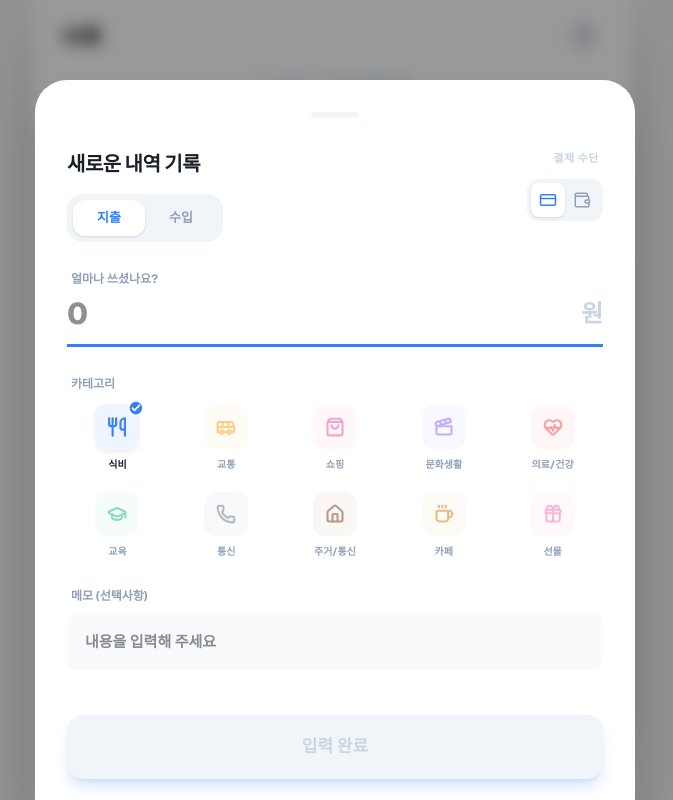
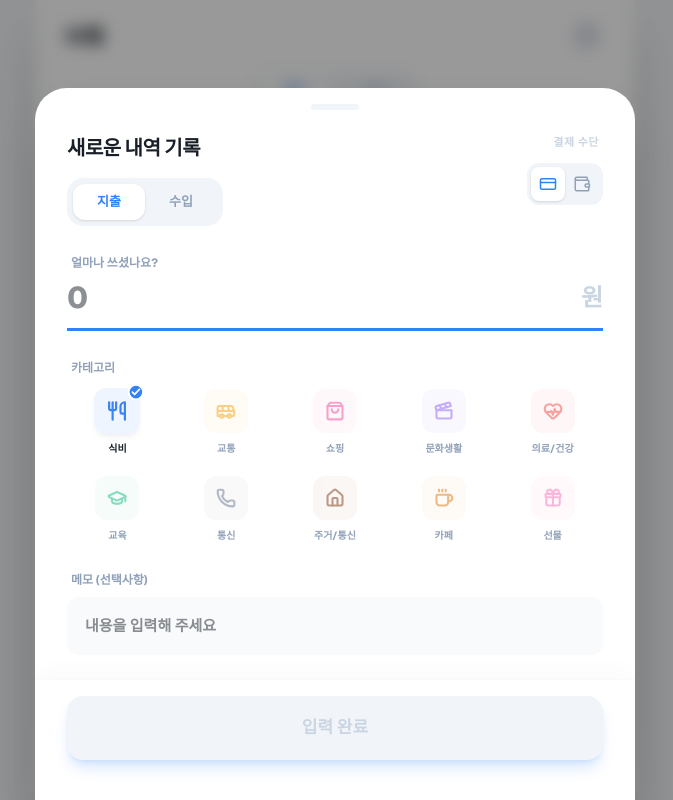
Before and after one commit to zinny22/wealthfolio, a Next.js app: page / in a window 1280 px wide. Both pictures are taken after a click on the button 888 px from the left and 660 px from the top of the page. Shown: the top 800 px of the page, without its empty margins (305-978 px from the left). Built offline with nearby package versions, Linux system fonts and the light colour scheme.

Commit message:
fix: 바텀시트 가로 스크롤 제거

```diff
--- a/src/app/globals.css
+++ b/src/app/globals.css
@@ -1,7 +1,7 @@
 @import "tailwindcss";
 
 html {
-  scrollbar-gutter: stable;
+  /* scrollbar-gutter: stable 제거 - 모바일에서 레이아웃 넘침 원인이 될 수 있음 */
 }
 
 :root {
@@ -35,7 +35,6 @@ body {
   font-family: var(--font-sans), system-ui, sans-serif;
   overflow-x: hidden;
   -webkit-font-smoothing: antialiased;
-  scrollbar-gutter: stable;
 }
 
 /* 모바일 앱 느낌을 위한 스크롤바 커스텀 (데스크탑에서도 깔끔하게 보이도록) */
--- a/src/components/household/EntryBottomSheet.tsx
+++ b/src/components/household/EntryBottomSheet.tsx
@@ -116,18 +116,19 @@ export default function EntryBottomSheet({
               animate={{ y: 0 }}
               exit={{ y: "100%" }}
               transition={{ type: "spring", damping: 25, stiffness: 300 }}
-              className="fixed bottom-0 left-1/2 -translate-x-1/2 w-full max-w-[600px] bg-white dark:bg-slate-900 rounded-t-4xl p-8 pb-12 z-70 shadow-2xl shadow-black/20 max-h-[90vh] overflow-y-auto"
+              className="fixed bottom-0 left-0 right-0 mx-auto w-full max-w-[600px] bg-white dark:bg-slate-900 rounded-t-4xl z-70 shadow-2xl shadow-black/20 max-h-[92vh] flex flex-col overflow-x-hidden"
             >
-              <div className="w-12 h-1.5 bg-slate-100 dark:bg-slate-800 rounded-full mx-auto mb-8 shrink-0" />
+              <div className="w-12 h-1.5 bg-slate-100 dark:bg-slate-800 rounded-full mx-auto my-4 shrink-0" />
 
-              <div className="flex flex-col gap-7 pb-4">
+              <div className="flex-1 overflow-y-auto px-8 pb-4 no-scrollbar">
+                <div className="flex flex-col gap-7 py-2">
                 {/* 1. Header & Type Selector */}
-                <div className="flex justify-between items-start">
-                  <div className="space-y-4">
-                    <h3 className="text-xl font-extrabold tracking-tight">
+                <div className="flex flex-col sm:flex-row justify-between items-start gap-6">
+                  <div className="space-y-4 w-full sm:w-auto">
+                    <h3 className="text-xl font-extrabold tracking-tight truncate">
                       {mode === "edit" ? "내역 수정하기" : "새로운 내역 기록"}
                     </h3>
-                    <div className="flex bg-slate-100 dark:bg-slate-800 p-1.5 rounded-2xl w-fit">
+                    <div className="flex bg-slate-100 dark:bg-slate-800 p-1.5 rounded-2xl w-full sm:w-fit">
                       <button
                         onClick={() => { setType("expense"); setCategory("식비"); }}
                         className={`px-6 py-2 rounded-xl text-[13px] font-bold transition-all ${
@@ -231,10 +232,15 @@ export default function EntryBottomSheet({
                   />
                 </div>
 
+                </div>
+              </div>
+
+              {/* Fixed Footer */}
+              <div className="px-8 pb-10 pt-4 bg-white dark:bg-slate-900 border-t border-slate-50 dark:border-slate-800 shadow-[0_-10px_20px_rgba(0,0,0,0.02)]">
                 <button
                   onClick={handleSubmit}
                   disabled={!amount || parseInt(amount) === 0}
-                  className="w-full h-16 bg-primary disabled:bg-slate-100 dark:disabled:bg-slate-800 text-white disabled:text-slate-300 rounded-2xl text-[17px] font-extrabold shadow-lg shadow-primary/20 transition-all hover:scale-[1.02] active:scale-95 mt-4"
+                  className="w-full h-16 bg-primary disabled:bg-slate-100 dark:disabled:bg-slate-800 text-white disabled:text-slate-300 rounded-2xl text-[17px] font-extrabold shadow-lg shadow-primary/20 transition-all active:scale-95"
                 >
                   {mode === "edit" ? "정보 수정하기" : "입력 완료"}
                 </button>
--- a/src/components/travel/TravelEntryBottomSheet.tsx
+++ b/src/components/travel/TravelEntryBottomSheet.tsx
@@ -104,7 +104,7 @@ export default function TravelEntryBottomSheet({
             animate={{ y: 0 }}
             exit={{ y: "100%" }}
             transition={{ type: "spring", damping: 25, stiffness: 300 }}
-            className="fixed bottom-0 left-1/2 -translate-x-1/2 w-full max-w-[600px] bg-white dark:bg-slate-900 rounded-t-4xl z-[70] shadow-2xl shadow-black/20 max-h-[92vh] flex flex-col"
+            className="fixed bottom-0 left-0 right-0 mx-auto w-full max-w-[600px] bg-white dark:bg-slate-900 rounded-t-4xl z-[70] shadow-2xl shadow-black/20 max-h-[92vh] flex flex-col overflow-x-hidden"
           >
             <div className="w-12 h-1.5 bg-slate-100 dark:bg-slate-800 rounded-full mx-auto my-4 shrink-0" />
 
--- a/src/components/travel/TripEditBottomSheet.tsx
+++ b/src/components/travel/TripEditBottomSheet.tsx
@@ -65,7 +65,7 @@ export default function TripEditBottomSheet({
             animate={{ y: 0 }}
             exit={{ y: "100%" }}
             transition={{ type: "spring", damping: 25, stiffness: 300 }}
-            className="fixed bottom-0 left-1/2 -translate-x-1/2 w-full max-w-[600px] bg-white dark:bg-slate-900 rounded-t-4xl z-[70] shadow-2xl shadow-black/20 max-h-[90vh] flex flex-col"
+            className="fixed bottom-0 left-0 right-0 mx-auto w-full max-w-[600px] bg-white dark:bg-slate-900 rounded-t-4xl z-[70] shadow-2xl shadow-black/20 max-h-[90vh] flex flex-col overflow-x-hidden"
           >
             <div className="w-12 h-1.5 bg-slate-100 dark:bg-slate-800 rounded-full mx-auto my-4 shrink-0" />
 
--- a/src/components/travel/TripReportBottomSheet.tsx
+++ b/src/components/travel/TripReportBottomSheet.tsx
@@ -82,7 +82,7 @@ export default function TripReportBottomSheet({
             animate={{ y: 0 }}
             exit={{ y: "100%" }}
             transition={{ type: "spring", damping: 25, stiffness: 300 }}
-            className="fixed bottom-0 left-1/2 -translate-x-1/2 w-full max-w-[600px] bg-white dark:bg-slate-900 rounded-t-4xl z-[70] shadow-2xl shadow-black/20 max-h-[92vh] flex flex-col"
+            className="fixed bottom-0 left-0 right-0 mx-auto w-full max-w-[600px] bg-white dark:bg-slate-900 rounded-t-4xl z-[70] shadow-2xl shadow-black/20 max-h-[92vh] flex flex-col overflow-x-hidden"
           >
             <div className="w-12 h-1.5 bg-slate-100 dark:bg-slate-800 rounded-full mx-auto my-4 shrink-0" />
 
```
